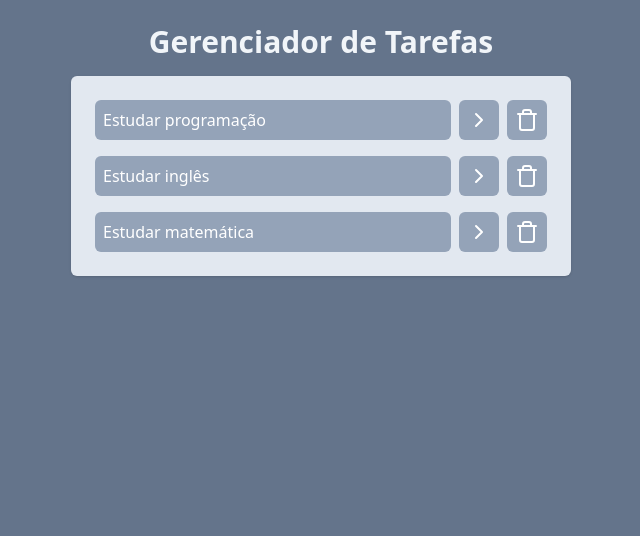
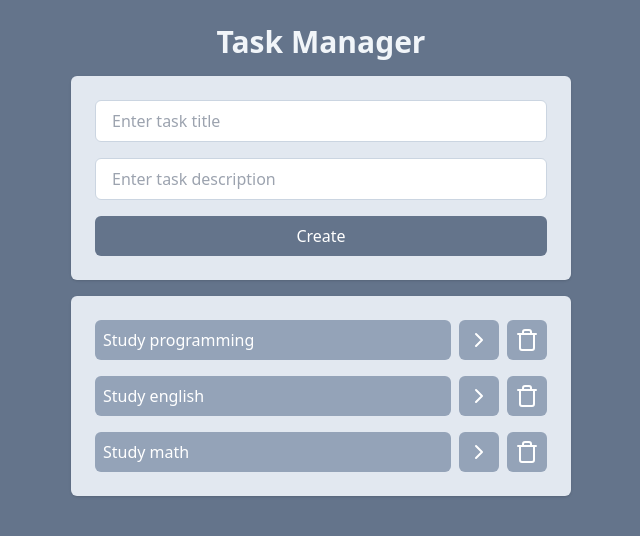
Before and after one commit to GuedesJoaoVictor/capacitacao-react, a React (Vite) app: page / in a window 1280 px wide. Shown: the top 536 px of the page, without its empty margins (319-959 px from the left). Built offline with nearby package versions, Linux system fonts and the light colour scheme.

Commit message:
Adicionando componente para criar tasks

```diff
--- a/package.json
+++ b/package.json
@@ -12,7 +12,9 @@
   "dependencies": {
     "lucide-react": "^0.435.0",
     "react": "^18.3.1",
-    "react-dom": "^18.3.1"
+    "react-dom": "^18.3.1",
+    "react-router-dom": "^6.26.1",
+    "uuid": "^10.0.0"
   },
   "devDependencies": {
     "@eslint/js": "^9.9.0",
--- a/src/App.jsx
+++ b/src/App.jsx
@@ -1,26 +1,25 @@
 import { useState } from "react";
 import AddTask from "./components/AddTask";
 import Tasks from "./components/Tasks";
+import { v4 } from "uuid";
 
 const dataTasks = [
   {
     id: 1,
-    text: "Estudar programação",
-    description:
-      "Estudar programação para se tornar um desenvolvedor FullStack.",
+    text: "Study programming",
+    description: "Study programming to be a fullstack developer.",
     isCompleted: false,
   },
   {
     id: 2,
-    text: "Estudar inglês",
-    description: "Estudar inglês para se tornar fluente.",
+    text: "Study english",
+    description: "Study english to be fluent.",
     isCompleted: false,
   },
   {
     id: 3,
-    text: "Estudar matemática",
-    description:
-      "Estudar matemática para se tornar um desenvolvedor FullStack.",
+    text: "Study math",
+    description: "Study math to be a great fullstack developer.",
     isCompleted: false,
   },
 ];
@@ -51,13 +50,24 @@ export default function App() {
     setTasks(newTasks);
   };
 
+  const onClickCreateTask = (taskTitle, taskDescription) => {
+    const newTask = {
+      id: v4(),
+      text: taskTitle,
+      description: taskDescription,
+      isCompleted: false,
+    };
+
+    setTasks([...tasks, newTask]);
+  };
+
   return (
     <div className="w-screen h-screen bg-slate-500 flex justify-center p-6">
-      <div className="w-[500px]">
+      <div className="w-[500px] space-y-4">
         <h1 className="text-3xl text-slate-100 font-bold text-center">
-          Gerenciador de Tarefas
+          Task Manager
         </h1>
-        <AddTask />
+        <AddTask onClickCreateTask={onClickCreateTask} />
         <Tasks
           tasks={tasks}
           onTaskClick={onTaskClick}
--- a/src/components/AddTask.jsx
+++ b/src/components/AddTask.jsx
@@ -1,5 +1,44 @@
-function AddTask() {
-  return <div></div>;
+import { useState } from "react";
+
+function AddTask({ onClickCreateTask }) {
+  const [title, setTitle] = useState("");
+  const [description, setDescription] = useState("");
+
+  const handleCreateTask = () => {
+    // Verifica se o título ou a descrição está vazio.
+    if (!title.trim() || !description.trim()) {
+      alert("Title or description is empty.");
+      return;
+    }
+    setTitle("");
+    setDescription("");
+    onClickCreateTask(title, description);
+  };
+
+  return (
+    <div className="bg-slate-200 space-y-4 p-6 rounded-md shadow flex flex-col">
+      <input
+        type="text"
+        placeholder="Enter task title"
+        className="border border-slate-300 outline-slate-400 px-4 py-2 rounded-md"
+        value={title}
+        onChange={(e) => setTitle(e.target.value)}
+      />
+      <input
+        type="text"
+        placeholder="Enter task description"
+        className="border border-slate-300 outline-slate-400 px-4 py-2 rounded-md"
+        value={description}
+        onChange={(e) => setDescription(e.target.value)}
+      />
+      <button
+        onClick={handleCreateTask}
+        className="bg-slate-500 text-white px-4 py-2 rounded-md font-medium"
+      >
+        Create
+      </button>
+    </div>
+  );
 }
 
 export default AddTask;
--- a/src/components/Tasks.jsx
+++ b/src/components/Tasks.jsx
@@ -1,13 +1,13 @@
 import { ChevronRightIcon, DeleteIcon, TrashIcon } from "lucide-react";
 
-function Tasks(props) {
+function Tasks({ tasks, onTaskClick, onClickDeleteTask }) {
   return (
     <div className="">
       <ul className="space-y-4 mt-4 p-6 bg-slate-200 rounded-md shadow">
-        {props.tasks.map((task) => (
+        {tasks.map((task) => (
           <li key={task.id} className="flex gap-2">
             <button
-              onClick={() => props.onTaskClick(task.id)}
+              onClick={() => onTaskClick(task.id)}
               className={`bg-slate-400 text-left w-full text-white p-2 rounded-md ${
                 task.isCompleted && "line-through"
               }`}
@@ -18,7 +18,7 @@ function Tasks(props) {
               <ChevronRightIcon />
             </button>
             <button
-              onClick={() => props.onClickDeleteTask(task.id)}
+              onClick={() => onClickDeleteTask(task.id)}
               className="bg-slate-400 p-2 rounded-md text-white"
             >
               <TrashIcon />
```
Also changed, not shown: 1 other file (tests, documents, lock files or other folders).
